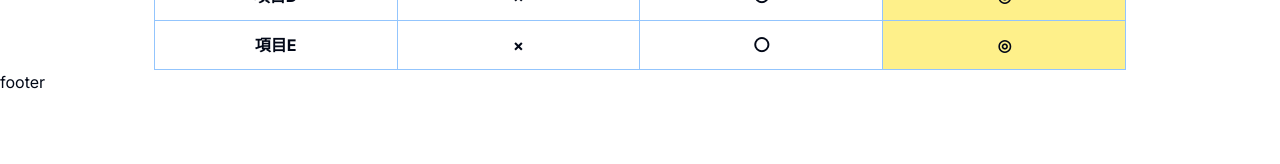
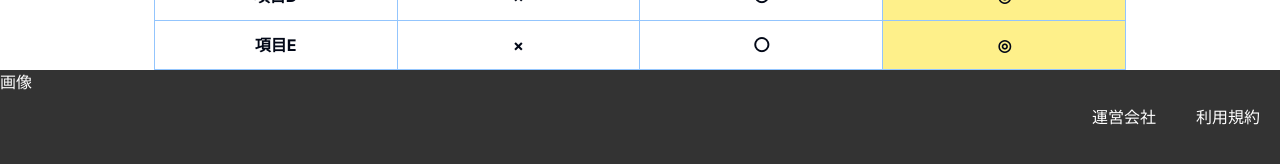
Before and after one commit to balckowl/sakazuki-lp, a Next.js app: page / in a window 1280 px wide. Shown: the part 1237-1401 px from the top of the page. Before the commit the page ends 1331 px from the top, so only its background shows below. Built offline with nearby package versions, Linux system fonts and the light colour scheme.

Commit message:
フッターの追加

```diff
--- a/src/app/components/footer/footer.tsx
+++ b/src/app/components/footer/footer.tsx
@@ -1,9 +1,15 @@
-import React from 'react'
+import React from "react";
 
 const Footer = () => {
   return (
-    <div>footer</div>
-  )
-}
+    <div className="bg-[#333] h-[100px] flex justify-between">
+      <div className="w-[200px] text-white">画像</div>
+      <ul className="flex justify-end py-[35px]">
+        <li className="text-white px-[20px]">運営会社</li>
+        <li className="text-white px-[20px]">利用規約</li>
+      </ul>
+    </div>
+  );
+};
 
-export default Footer
+export default Footer;
```
